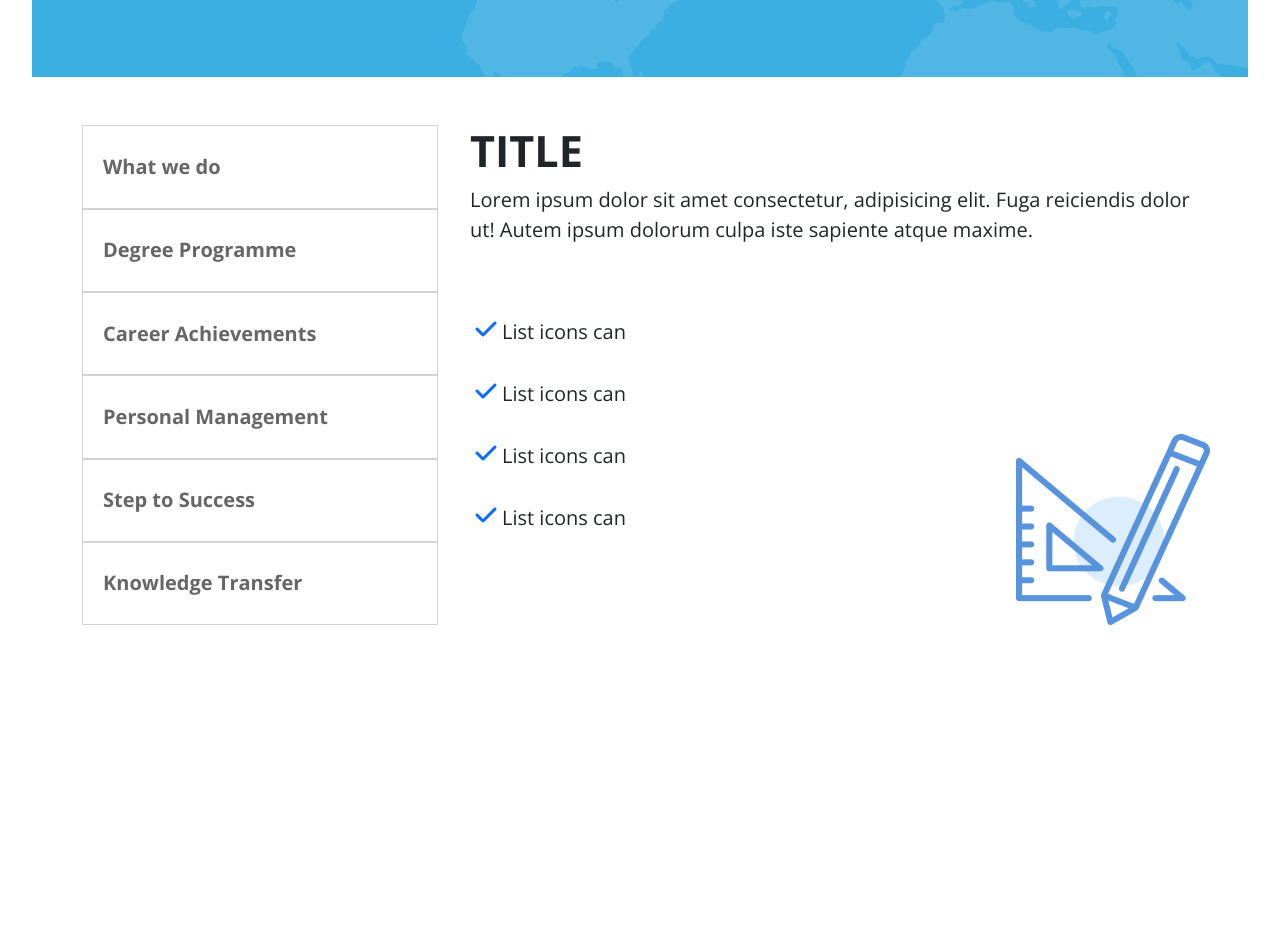
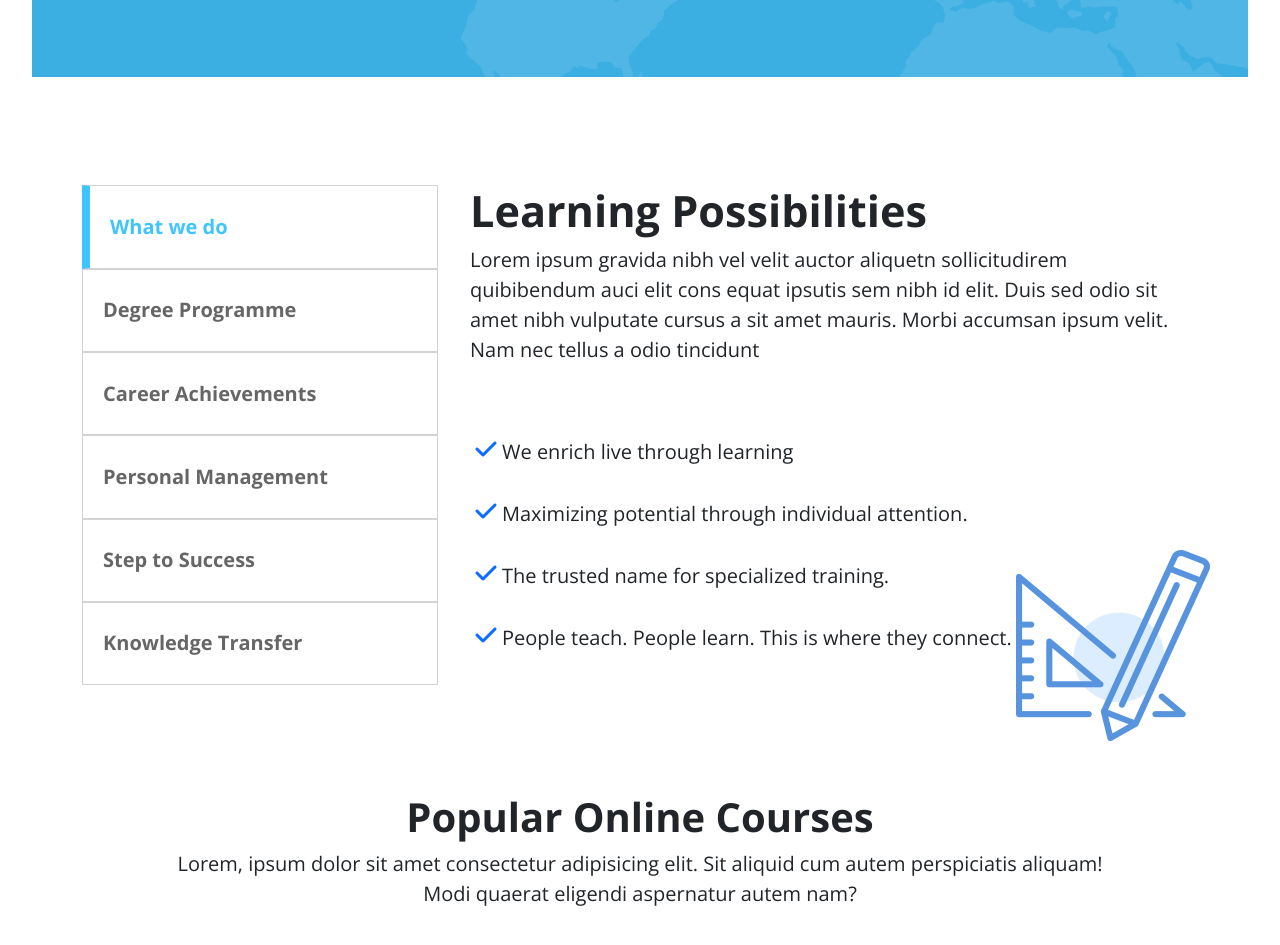
Before and after one commit to AleScla/proj-html-vuejs, a Vue app: page / in a window 1280 px wide. Shown: the part 2440-3385 px from the top of the page. Before the commit the page ends 3113 px from the top, so only its background shows below. Built offline with nearby package versions, Linux system fonts and the light colour scheme.

Commit message:
completata section more info, iniziato carousel corsi online

```diff
--- a/src/components/AppMain.vue
+++ b/src/components/AppMain.vue
@@ -4,6 +4,7 @@ import boxSection from './mainComponents/boxSection.vue';
 import homeTutoringSection from './mainComponents/homeTutoringSection.vue';
 import testimonialCarousel from './mainComponents/testimonialCarousel.vue';
 import MoreInfoSection from './mainComponents/MoreInfoSection.vue';
+import onlineCourses from './mainComponents/onlineCoursesSection.vue';
 
 
 export default {
@@ -16,7 +17,8 @@ export default {
     boxSection,
     homeTutoringSection,
     testimonialCarousel,
-    MoreInfoSection
+    MoreInfoSection,
+    onlineCourses,
   },
 
 }
@@ -29,6 +31,7 @@ export default {
       <homeTutoringSection/>
       <testimonialCarousel/>
       <MoreInfoSection/>
+      <onlineCourses/>
     </main>
 
 </template>
--- a/src/components/mainComponents/MoreInfoSection.vue
+++ b/src/components/mainComponents/MoreInfoSection.vue
@@ -16,30 +16,21 @@ export default {
         <div class="container  my-5">
           <div class="row">
             <div class="col-4">
-              <div v-for="thumb, index in store.thumbs" :key="index" class="thumb fs-5">
+              <div @click="store.thumbsActive = index" v-for="thumb, index in store.thumbs" :key="index" class="thumb fs-5" :class="{ 'activeThumb': store.thumbsActive == index }">
                 {{ thumb.thumbTitle }}
               </div>
             </div>
             <!-- da gestire con un v-for e mettere in d-none in base all'index -->
             <div class="col-8">
-              <h3 class="px-2"> TITLE</h3>
-              <p class="fs-5 px-2">Lorem ipsum dolor sit amet consectetur, adipisicing elit. Fuga reiciendis dolor ut! Autem ipsum dolorum culpa iste sapiente atque maxime.</p>
+              <h3 class="px-2"> {{ store.thumbs[store.thumbsActive].thumbText[0].hdr }}</h3>
+              <p class="fs-5 px-2">{{ store.thumbs[store.thumbsActive].thumbText[0].text }}</p>
               <ul class="fa-ul py-5">
-                <li class="py-2 "><span class="fa-li text-primary"><i class="fa-solid fa-check fa-xl"></i></span>
-                  <p class="fs-5">List icons can</p>
-                </li>
-                <li class="py-2 "><span class="fa-li text-primary"><i class="fa-solid fa-check fa-xl"></i></span>
-                  <p class="fs-5">List icons can</p>
-                </li>
-                <li class="py-2 "><span class="fa-li text-primary"><i class="fa-solid fa-check fa-xl"></i></span>
-                  <p class="fs-5">List icons can</p>
-                </li>
-                <li class="py-2 "><span class="fa-li text-primary"><i class="fa-solid fa-check fa-xl"></i></span>
-                  <p class="fs-5">List icons can</p>
+                <li v-for="listItem in store.thumbs[store.thumbsActive].thumbText[0].list" class="py-2 "><span class="fa-li text-primary"><i class="fa-solid fa-check fa-xl"></i></span>
+                  <p class="fs-5">{{listItem}}</p>
                 </li>
               </ul>
               <div class="icon-container">
-                <img src="/img/h12-tabs-icon-1.png" >
+                <img :src="store.thumbs[store.thumbsActive].img" >
               </div>
             </div>
           </div>
@@ -50,6 +41,7 @@ export default {
 <style lang="scss" scoped>
 @use '/src/assets/scss/partials/variables.scss' as *;
 #more-info{
+  padding: 60px 0;
   .container{
     height:500px;
     .row{
@@ -89,4 +81,9 @@ export default {
     }
   }
 }
+
+.col-4 > .thumb.activeThumb{
+  border-left:8px solid #40C4FF !important;
+  color:#40C4FF !important;
+}
 </style>
--- /dev/null
+++ b/src/components/mainComponents/onlineCoursesSection.vue
@@ -0,0 +1,35 @@
+<script>
+import {store} from '../../store.js';
+
+export default {
+  data() {
+    return {
+     store,
+    }
+  },
+
+}
+</script>
+
+<template>
+  <section id="online-courses">
+    <div class="container">
+      <div class="row">
+        <div class="col-12 text-center mb-5">
+          <h3 class="fs-1 fw-bold">Popular Online Courses </h3>
+          <p class="fs-5">
+            Lorem, ipsum dolor sit amet consectetur adipisicing elit. Sit aliquid cum autem perspiciatis aliquam! <br> Modi quaerat eligendi aspernatur autem nam?
+          </p>
+        </div>
+        <div class="col-12">
+
+        </div>
+      </div>
+    </div>
+  </section>
+</template>
+
+<style lang="scss" scoped>
+@use '/src/assets/scss/partials/variables.scss' as *;
+
+</style>
--- a/src/store.js
+++ b/src/store.js
@@ -330,4 +330,5 @@ export const store = reactive ({
         },
     ],
     thumbsActive: 0,
+
 })
```
